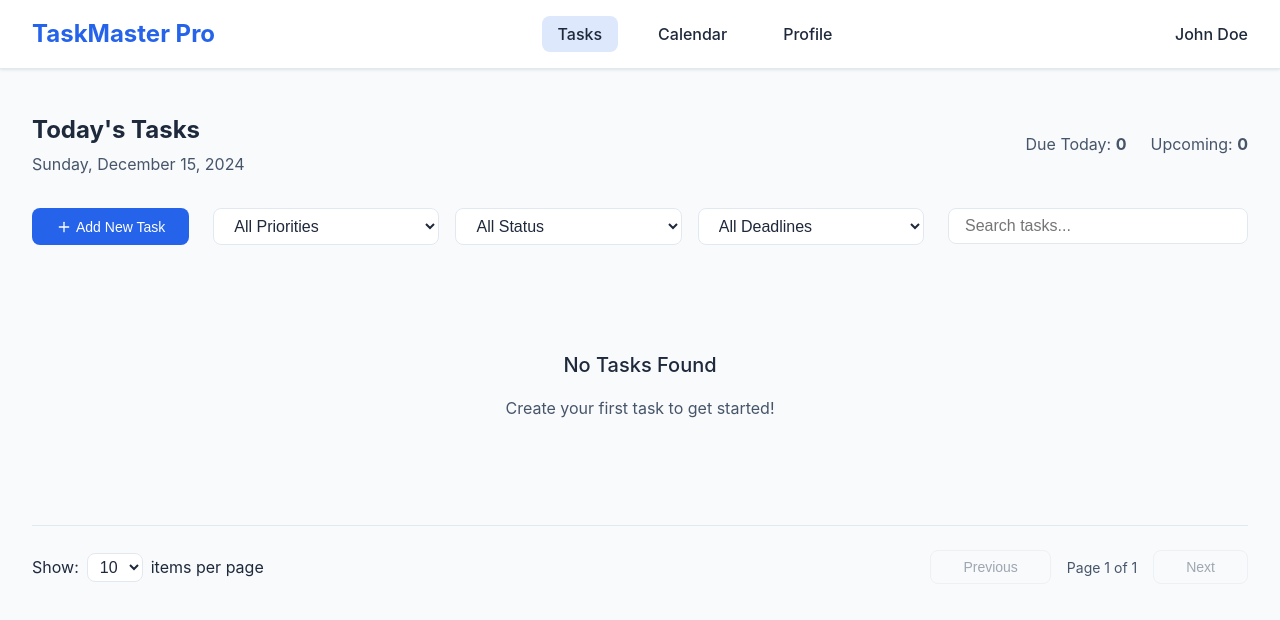
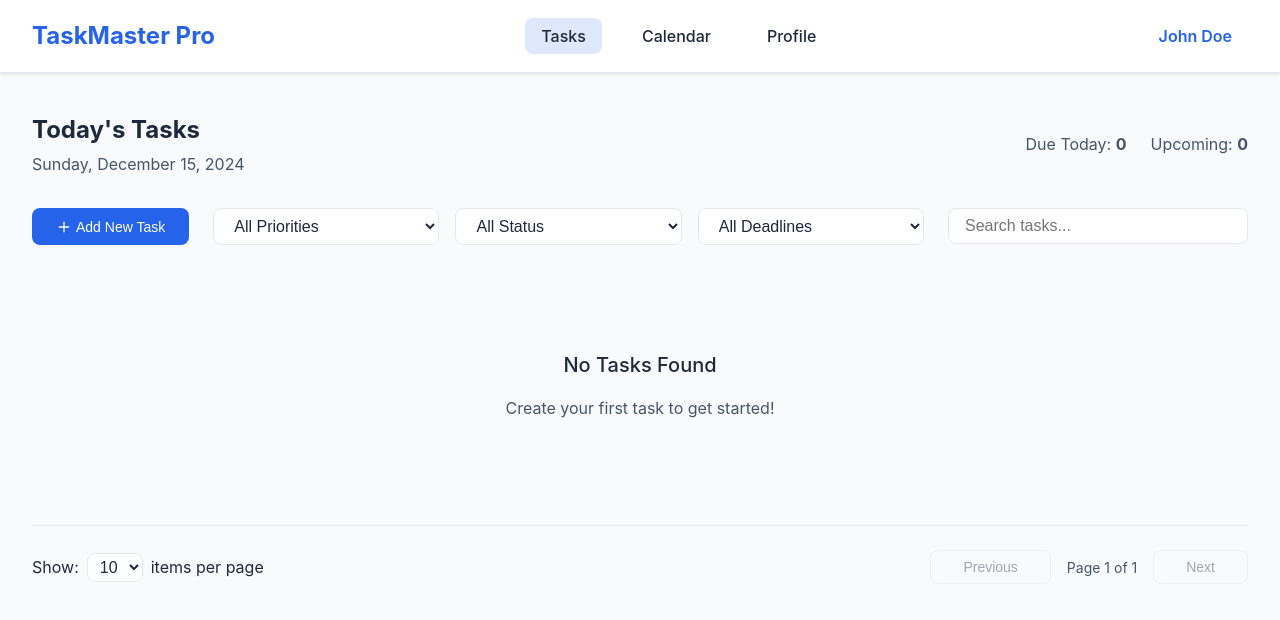
Before and after one commit to Yueqi-Z/TaskMasterPro, a website: page index.html in a window 1280 px wide. Drawn offline with Linux system fonts and the light colour scheme.

Commit message:
Optimize user name style

```diff
--- a/css/global.css
+++ b/css/global.css
@@ -167,11 +167,30 @@ body {
   display: flex;
   align-items: center;
   gap: var(--spacing-md);
+  padding: var(--spacing-xs) var(--spacing-sm);
 }
 
 .user-name {
-  font-weight: 500;
-  color: var(--header-text);
+  font-weight: 600;
+  color: var(--primary-color);
+  padding: var(--spacing-xs) var(--spacing-sm);
+  position: relative;
+}
+
+.user-name::after {
+  content: '';
+  position: absolute;
+  bottom: 0;
+  left: 0;
+  right: 0;
+  height: 2px;
+  background-color: var(--primary-color);
+  transform: scaleX(0);
+  transition: transform 0.2s ease;
+}
+
+.user-name:hover::after {
+  transform: scaleX(1);
 }
 
 
```
